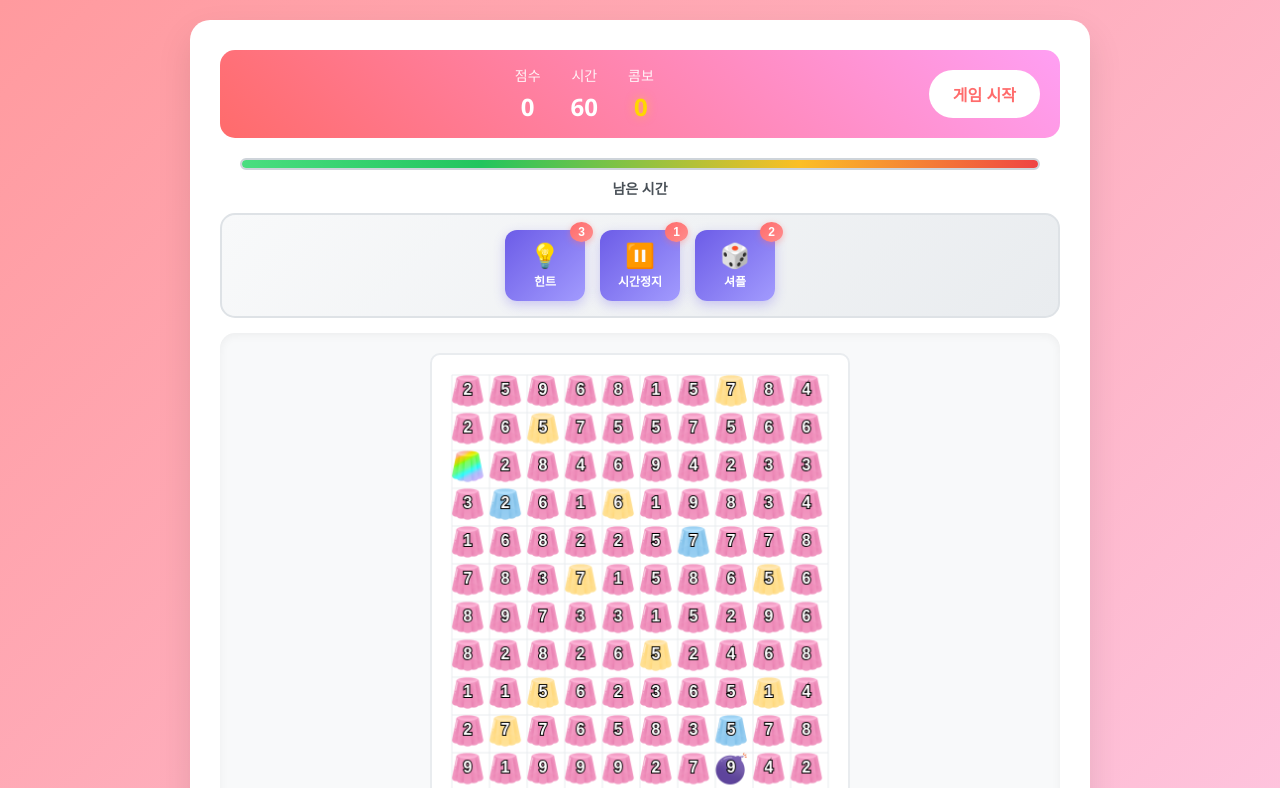
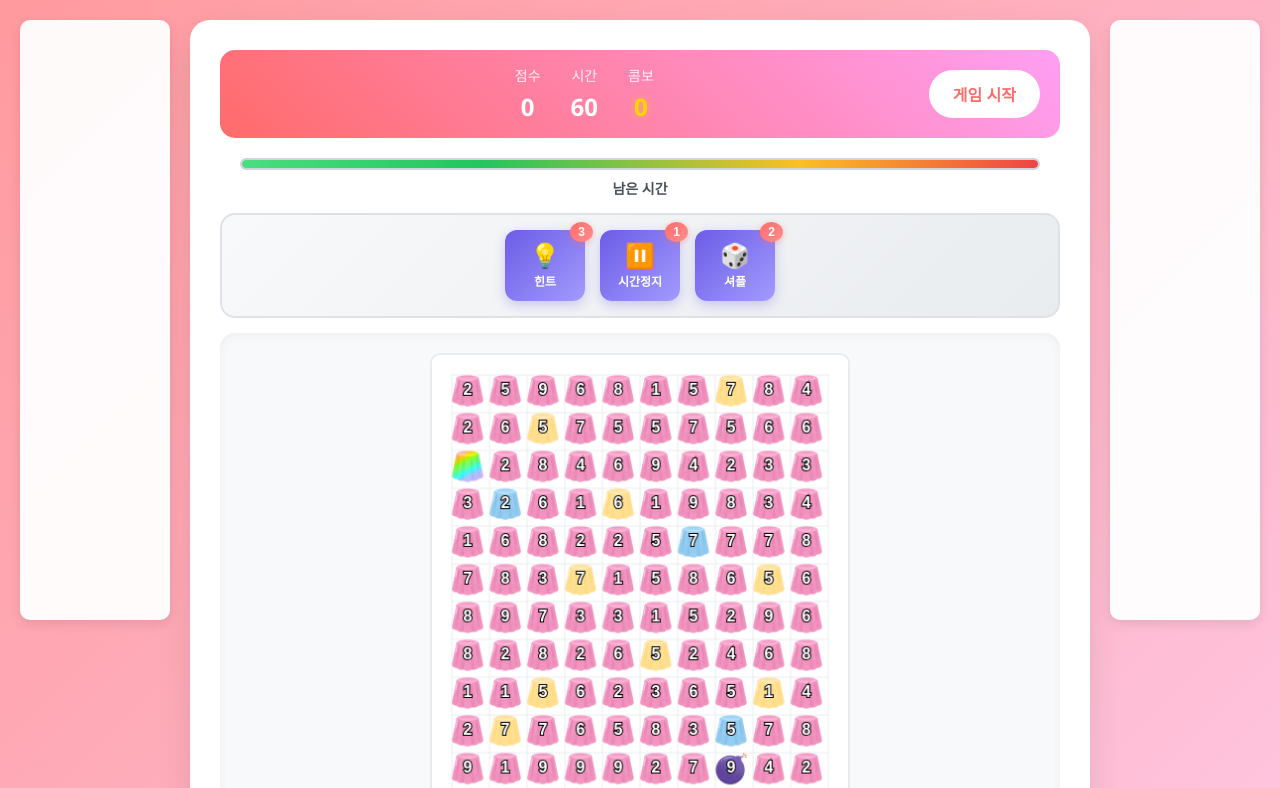
Before and after one commit to uts1002/applegame, a plain HTML site: page index.html in a window 1280 px wide. Shown: the top 788 px of the page. Drawn offline with Linux system fonts and the light colour scheme.

Commit message:
광고추가버전전

```diff
--- a/game.js
+++ b/game.js
@@ -68,9 +68,12 @@ class AppleGame {
         const canvasWidth = this.COLS * this.APPLE_SPACING + 40;
         const canvasHeight = this.ROWS * this.APPLE_SPACING + 40;
 
-        // Set canvas internal resolution
-        this.canvas.width = canvasWidth;
-        this.canvas.height = canvasHeight;
+        // Get device pixel ratio for high-DPI displays
+        const devicePixelRatio = window.devicePixelRatio || 1;
+
+        // Set canvas internal resolution (scaled for high-DPI)
+        this.canvas.width = canvasWidth * devicePixelRatio;
+        this.canvas.height = canvasHeight * devicePixelRatio;
 
         // Get container width to scale canvas display size
         const container = this.canvas.parentElement;
@@ -84,8 +87,12 @@ class AppleGame {
         this.canvas.style.width = (canvasWidth * scale) + 'px';
         this.canvas.style.height = (canvasHeight * scale) + 'px';
 
+        // Scale the context to match device pixel ratio
+        this.ctx.scale(devicePixelRatio, devicePixelRatio);
+
         // Store scale for mouse position calculations
         this.displayScale = scale;
+        this.devicePixelRatio = devicePixelRatio;
     }
 
     loadImages() {
--- a/index.html
+++ b/index.html
@@ -7,7 +7,24 @@
     <link rel="stylesheet" href="styles.css" />
   </head>
   <body>
-    <div class="game-container">
+    <div class="main-wrapper">
+      <!-- Left Sidebar Ad (Desktop Only) -->
+      <div class="sidebar-ad sidebar-ad-left">
+        <script async src="https://pagead2.googlesyndication.com/pagead/js/adsbygoogle.js?client=ca-pub-3555455805580193"
+             crossorigin="anonymous"></script>
+        <!-- eompany사이드바 -->
+        <ins class="adsbygoogle"
+             style="display:block"
+             data-ad-client="ca-pub-3555455805580193"
+             data-ad-slot="4773434623"
+             data-ad-format="auto"
+             data-full-width-responsive="true"></ins>
+        <script>
+             (adsbygoogle = window.adsbygoogle || []).push({});
+        </script>
+      </div>
+
+      <div class="game-container">
       <div class="game-header">
         <div class="game-header-content">
           <div class="score-display">
@@ -99,6 +116,23 @@
           🍮 드래그하여 젤리를 선택하세요! 합이 10이 되면 젤리가 사라집니다!
         </p>
       </div>
+      </div>
+
+      <!-- Right Sidebar Ad (Desktop Only) -->
+      <div class="sidebar-ad sidebar-ad-right">
+        <script async src="https://pagead2.googlesyndication.com/pagead/js/adsbygoogle.js?client=ca-pub-3555455805580193"
+             crossorigin="anonymous"></script>
+        <!-- eompany사이드바 -->
+        <ins class="adsbygoogle"
+             style="display:block"
+             data-ad-client="ca-pub-3555455805580193"
+             data-ad-slot="4773434623"
+             data-ad-format="auto"
+             data-full-width-responsive="true"></ins>
+        <script>
+             (adsbygoogle = window.adsbygoogle || []).push({});
+        </script>
+      </div>
     </div>
 
     <script src="game.js"></script>
--- a/styles.css
+++ b/styles.css
@@ -12,6 +12,7 @@ body {
     justify-content: center;
     align-items: center;
     padding: 20px;
+    position: relative;
 }
 
 .game-container {
@@ -868,6 +869,60 @@ body {
     font-weight: 500;
 }
 
+/* Main wrapper for game and ads */
+.main-wrapper {
+    display: flex;
+    justify-content: center;
+    align-items: flex-start;
+    gap: 20px;
+    width: 100%;
+    max-width: 1400px;
+    margin: 0 auto;
+}
+
+/* Sidebar Ads (Desktop Only) */
+.sidebar-ad {
+    display: none;
+    width: 160px;
+    min-height: 600px;
+    background: rgba(255, 255, 255, 0.95);
+    border-radius: 10px;
+    padding: 10px;
+    box-shadow: 0 4px 12px rgba(0, 0, 0, 0.1);
+    position: sticky;
+    top: 20px;
+}
+
+/* Show sidebar ads only on desktop screens */
+@media (min-width: 1280px) {
+    .sidebar-ad {
+        display: block;
+    }
+
+    .game-container {
+        max-width: 900px;
+        flex-shrink: 0;
+    }
+}
+
+/* Hide ads on smaller screens */
+@media (max-width: 1279px) {
+    .main-wrapper {
+        justify-content: center;
+    }
+
+    .sidebar-ad {
+        display: none;
+    }
+}
+
+/* Ensure ads are responsive */
+.sidebar-ad .adsbygoogle {
+    width: 100%;
+    height: auto;
+    min-height: 250px;
+}
+
 /* Mobile Responsive Updates */
 @media (max-width: 768px) {
     body {
```
